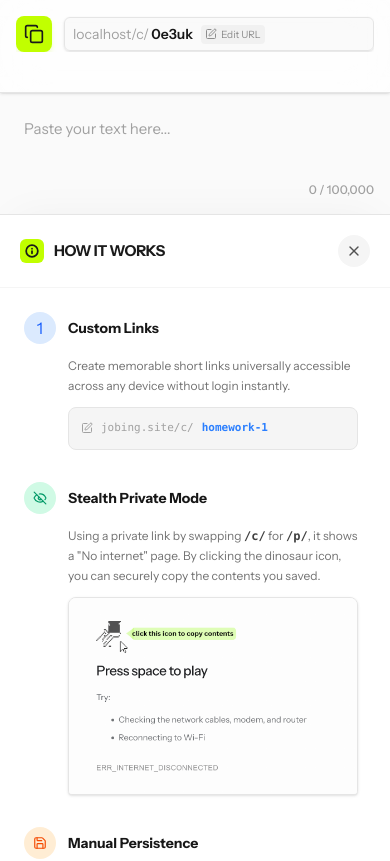
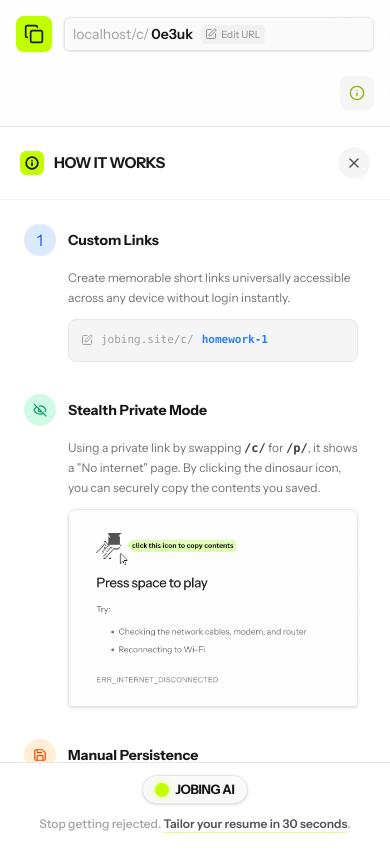
Before and after one commit to srinivasgogula02/jobing, a Next.js app: page /copy in a window 390 px wide. Shown: the top 861 px of the page. Built offline with nearby package versions, Linux system fonts and the light colour scheme; no server answers.

Commit message:
fix(ui): restore absolute right panel and info toggle across all viewports

```diff
--- a/src/app/c/[id]/CopyClient.tsx
+++ b/src/app/c/[id]/CopyClient.tsx
@@ -185,7 +185,7 @@ export default function CopyClient({ id, initialContent, isNew = false }: { id:
             <button
               onClick={() => setShowGuide(!showGuide)}
               className={cn(
-                "p-2 rounded-lg transition-colors border hidden sm:flex shrink-0",
+                "p-2 rounded-lg transition-colors border flex shrink-0",
                 showGuide
                   ? "bg-neutral-100 dark:bg-neutral-800 text-[#8bb800] border-transparent"
                   : "bg-white dark:bg-neutral-900 border-neutral-200 dark:border-neutral-800 text-neutral-500 hover:text-neutral-900 dark:hover:text-neutral-100 hover:bg-neutral-50 dark:hover:bg-neutral-800"
@@ -300,16 +300,10 @@ export default function CopyClient({ id, initialContent, isNew = false }: { id:
       </header>
 
       {/* Split Canvas Area */}
-      <main className={cn(
-        "flex-1 w-full flex relative overflow-hidden bg-neutral-50 dark:bg-neutral-950",
-        showGuide ? "flex-col sm:flex-row" : "flex-row"
-      )}>
+      <main className="flex-1 w-full flex relative overflow-hidden bg-neutral-50 dark:bg-neutral-950 flex-row">
 
         {/* Editor Half */}
-        <div className={cn(
-          "w-full max-w-6xl mx-auto p-4 sm:p-6 lg:p-8 flex flex-col relative transition-all duration-300 z-0",
-          showGuide ? "flex-[0.35] sm:flex-1 shrink-0" : "flex-1 h-full"
-        )}>
+        <div className="w-full max-w-6xl mx-auto p-4 sm:p-6 lg:p-8 flex flex-col relative transition-all duration-300 z-0 flex-1 h-full">
           <textarea
             value={content}
             onChange={(e) => setContent(e.target.value)}
@@ -320,10 +314,7 @@ export default function CopyClient({ id, initialContent, isNew = false }: { id:
             readOnly={!isEditingContent}
           />
           {isEditingContent && (
-            <div className={cn(
-              "text-xs font-medium text-neutral-400 dark:text-neutral-500 pointer-events-none transition-all",
-              showGuide ? "relative mt-2 text-right sm:absolute sm:bottom-0 sm:right-0 sm:mt-0" : "absolute bottom-4 sm:bottom-0 right-4 sm:right-0"
-            )}>
+            <div className="absolute bottom-4 sm:bottom-0 right-4 sm:right-0 text-xs font-medium text-neutral-400 dark:text-neutral-500 pointer-events-none transition-all">
               {content.length.toLocaleString()} / 100,000
             </div>
           )}
@@ -331,11 +322,10 @@ export default function CopyClient({ id, initialContent, isNew = false }: { id:
 
         {/* Floating Guide Panel */}
         <aside className={cn(
-          "bg-white/95 dark:bg-[#1a1a1a]/95 backdrop-blur-3xl border-t sm:border-t-0 sm:border-l border-neutral-200 dark:border-neutral-800 shadow-[0_-10px_40px_-15px_rgba(0,0,0,0.05)] sm:shadow-[0_0_60px_-15px_rgba(0,0,0,0.1)] transition-all duration-500 will-change-transform z-20 flex flex-col",
+          "absolute top-0 right-0 h-full bg-white/95 dark:bg-[#1a1a1a]/95 backdrop-blur-3xl sm:border-l border-neutral-200 dark:border-neutral-800 shadow-[-20px_0_60px_-15px_rgba(0,0,0,0.1)] sm:shadow-[0_0_60px_-15px_rgba(0,0,0,0.1)] transition-transform duration-500 will-change-transform z-20 flex flex-col sm:static",
           // Layout constraints
-          showGuide ? "flex-[0.65] sm:flex-none sm:h-full shrink-0" : "hidden sm:flex flex-none h-full border-none",
-          // Width animations
-          showGuide ? "w-full sm:w-80 lg:w-[400px] xl:w-[450px]" : "sm:w-0 overflow-hidden"
+          showGuide ? "w-full sm:w-80 lg:w-[400px] xl:w-[450px] shrink-0" : "w-0 overflow-hidden shrink-0 border-none",
+          showGuide ? "translate-x-0" : "translate-x-full sm:translate-x-0"
         )}>
           {/* Guide Header */}
           <div className="flex items-center justify-between p-5 border-b border-neutral-100 dark:border-neutral-800/50 shrink-0 bg-white/50 dark:bg-[#1a1a1a]/50 sticky top-0 z-10 backdrop-blur-md">
```
